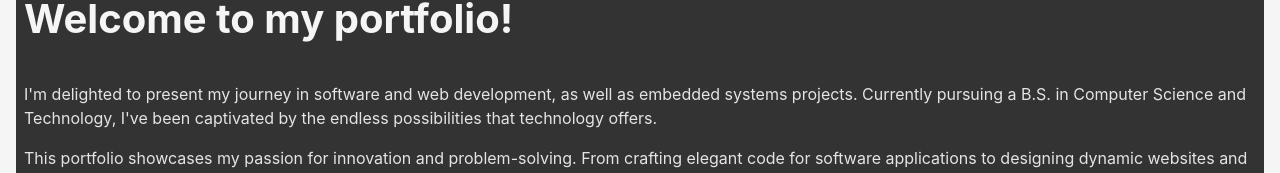
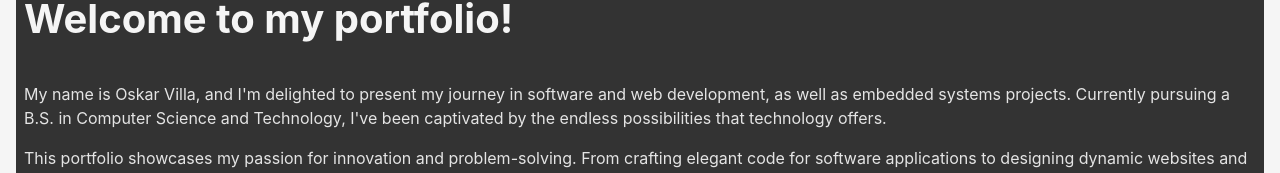
Before and after one commit to OshkarVTec/Portfolio, a React (Vite) app: page / in a window 1280 px wide. Shown: the part 142-315 px from the top of the page. Built offline with nearby package versions, Linux system fonts and the light colour scheme.

Commit message:
Update about me info

```diff
--- a/src/components/About/About.jsx
+++ b/src/components/About/About.jsx
@@ -5,7 +5,7 @@ function About() {
     <>
       <h1 className={classes.title}>Welcome to my portfolio!</h1>
       <p>
-        I'm delighted to present my journey in software and web development, as
+        My name is Oskar Villa, and I'm delighted to present my journey in software and web development, as
         well as embedded systems projects. Currently pursuing a B.S. in Computer
         Science and Technology, I've been captivated by the endless
         possibilities that technology offers.
```
